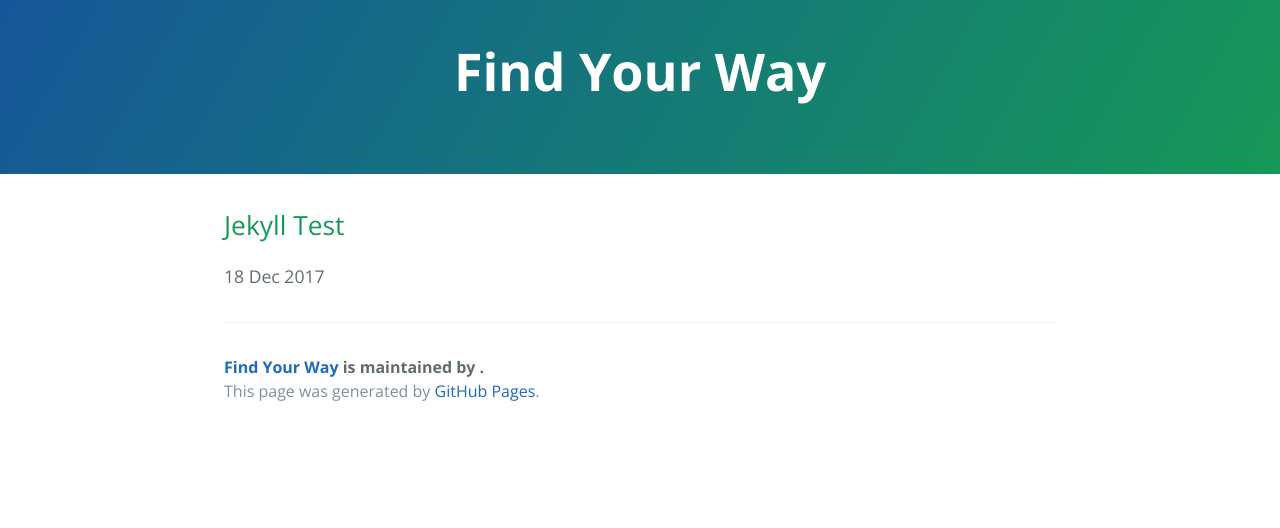
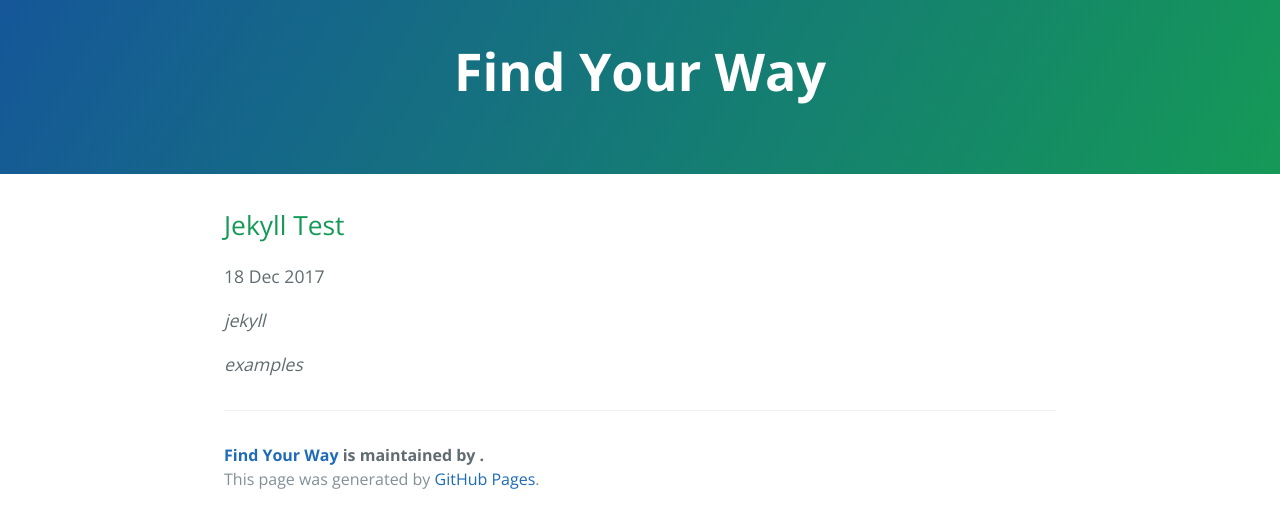
Before and after one commit to yo1000/blog.yo1000.com, a Jekyll site: the page built from _posts/2017-12-18-jekyll-test.md, in a window 1280 px wide. Shown: the top 528 px of the page. Built offline with Jekyll 4.4.1, drawn with Linux system fonts in a browser that asks for light colours; our own code applies the rules of GitHub Pages for plain Markdown files.

Commit message:
Update 2017-12-18-jekyll-test.md

```diff
--- a/_posts/2017-12-18-jekyll-test.md
+++ b/_posts/2017-12-18-jekyll-test.md
@@ -4,6 +4,6 @@ tags:
 - examples
 ---
 
-{% for tag in tags %}
+{% for tag in page.tags %}
 <em>{{ tag }}</em>
 {% endfor %}
```
